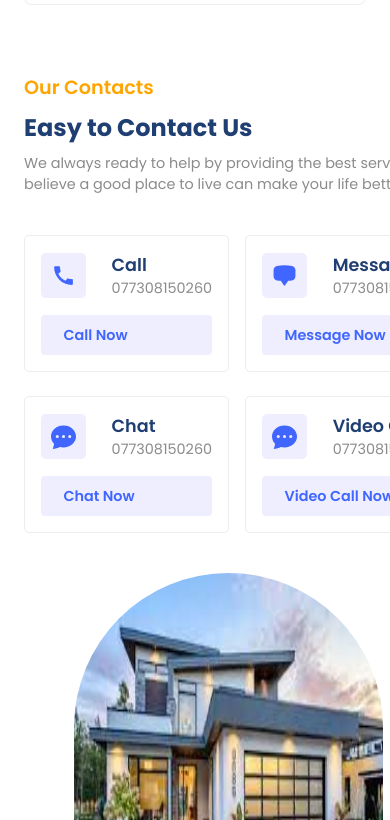
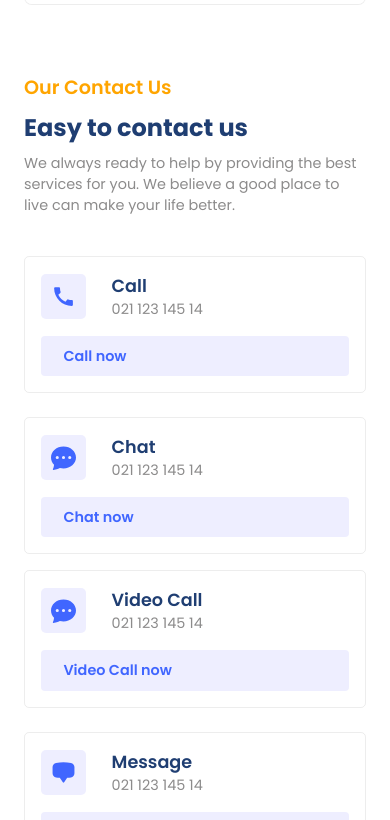
Before and after one commit to Shelton-beep/RealEstateWebsite, a React (Vite) app in the folder client/: page / in a window 390 px wide. Shown: the part 3584-4404 px from the top of the page. Built offline with nearby package versions, Linux system fonts and the light colour scheme.

Commit message:
Added responsiveness for contact section

```diff
--- a/client/src/components/Contact/Contact.jsx
+++ b/client/src/components/Contact/Contact.jsx
@@ -1,25 +1,25 @@
 import "./Contact.css";
-import image from "../../assets/images/house6.jpg";
 import { MdCall } from "react-icons/md";
 import { BsFillChatDotsFill } from "react-icons/bs";
 import { HiChatBubbleBottomCenter } from "react-icons/hi2";
+import image from "../../assets/images/house6.jpg";
 
 const Contact = () => {
   return (
-    <section className="c-wrapper">
+    <div id="contact-us" className="c-wrapper">
       <div className="paddings innerWidth flexCenter c-container">
-        {/**Left Side */}
+        {/* left side */}
         <div className="flexColStart c-left">
-          <span className="orangeText">Our Contacts</span>
-          <span className="primaryText">Easy to Contact Us</span>
+          <span className="orangeText">Our Contact Us</span>
+          <span className="primaryText">Easy to contact us</span>
           <span className="secondaryText">
-            We always ready to help by providing the best servcies. We believe a
-            good place to live can make your life better
+            We always ready to help by providing the best services for you. We
+            believe a good place to live can make your life better.
           </span>
 
-          <div className="flexStart contactModes">
-            {/**First Row */}
-            <div className="flexColStart row">
+          <div className="flexColStart contactModes">
+            {/* first row */}
+            <div className="flexStart row">
               <div className="flexColCenter mode">
                 <div className="flexStart">
                   <div className="flexCenter icon">
@@ -27,13 +27,12 @@ const Contact = () => {
                   </div>
                   <div className="flexColStart detail">
                     <span className="primaryText">Call</span>
-                    <span className="secondaryText">077308150260</span>
+                    <span className="secondaryText">021 123 145 14</span>
                   </div>
                 </div>
-                <div className="flexCenter button">Call Now</div>
+                <div className="flexCenter button">Call now</div>
               </div>
 
-              {/**Second mode */}
               <div className="flexColCenter mode">
                 <div className="flexStart">
                   <div className="flexCenter icon">
@@ -41,16 +40,28 @@ const Contact = () => {
                   </div>
                   <div className="flexColStart detail">
                     <span className="primaryText">Chat</span>
-                    <span className="secondaryText">077308150260</span>
+                    <span className="secondaryText">021 123 145 14</span>
                   </div>
                 </div>
-                <div className="flexCenter button">Chat Now</div>
+                <div className="flexCenter button">Chat now</div>
               </div>
             </div>
 
-            {/**Second row */}
-            <div className="flexColStart row">
-              {/**Third mode */}
+            {/* second row */}
+            <div className="flexStart row">
+              <div className="flexColCenter mode">
+                <div className="flexStart">
+                  <div className="flexCenter icon">
+                    <BsFillChatDotsFill size={25} />
+                  </div>
+                  <div className="flexColStart detail">
+                    <span className="primaryText">Video Call</span>
+                    <span className="secondaryText">021 123 145 14</span>
+                  </div>
+                </div>
+                <div className="flexCenter button">Video Call now</div>
+              </div>
+
               <div className="flexColCenter mode">
                 <div className="flexStart">
                   <div className="flexCenter icon">
@@ -58,37 +69,23 @@ const Contact = () => {
                   </div>
                   <div className="flexColStart detail">
                     <span className="primaryText">Message</span>
-                    <span className="secondaryText">077308150260</span>
+                    <span className="secondaryText">021 123 145 14</span>
                   </div>
                 </div>
-                <div className="flexCenter button">Message Now</div>
-              </div>
-
-              {/**Fourth mode */}
-              <div className="flexColCenter mode">
-                <div className="flexStart">
-                  <div className="flexCenter icon">
-                    <BsFillChatDotsFill size={25} />
-                  </div>
-                  <div className="flexColStart detail">
-                    <span className="primaryText">Video Call</span>
-                    <span className="secondaryText">077308150260</span>
-                  </div>
-                </div>
-                <div className="flexCenter button">Video Call Now</div>
+                <div className="flexCenter button">Message now</div>
               </div>
             </div>
           </div>
         </div>
 
-        {/**Right Side */}
-        <div className="c-right">
+        {/* right side */}
+        <div className="flexEnd c-right">
           <div className="image-container">
             <img src={image} alt="contact image" />
           </div>
         </div>
       </div>
-    </section>
+    </div>
   );
 };
 
--- a/client/src/components/Header/Header.jsx
+++ b/client/src/components/Header/Header.jsx
@@ -32,7 +32,7 @@ const Header = () => {
             <a href="#contact-us">Contact Us</a>
             <a href="#get-started">Get Started</a>
             <button className="button">
-              <a href="mailto:zainkeepscode@gmail.com">Contact</a>
+              <a href="mailto:shltnsimbi@gmail.com">Contact</a>
             </button>
           </div>
         </OutsideClickHandler>
--- a/client/src/components/Value/Value.jsx
+++ b/client/src/components/Value/Value.jsx
@@ -17,7 +17,7 @@ import image from "../../assets/images/house3.jpg";
 const Value = () => {
   const [className, setClassName] = useState(null);
   return (
-    <section className="v-wrapper">
+    <section className="v-wrapper" id="value">
       <div className="paddings innerWidth flexCenter v-container">
         {/* left side */}
         <div className="v-left">
```
